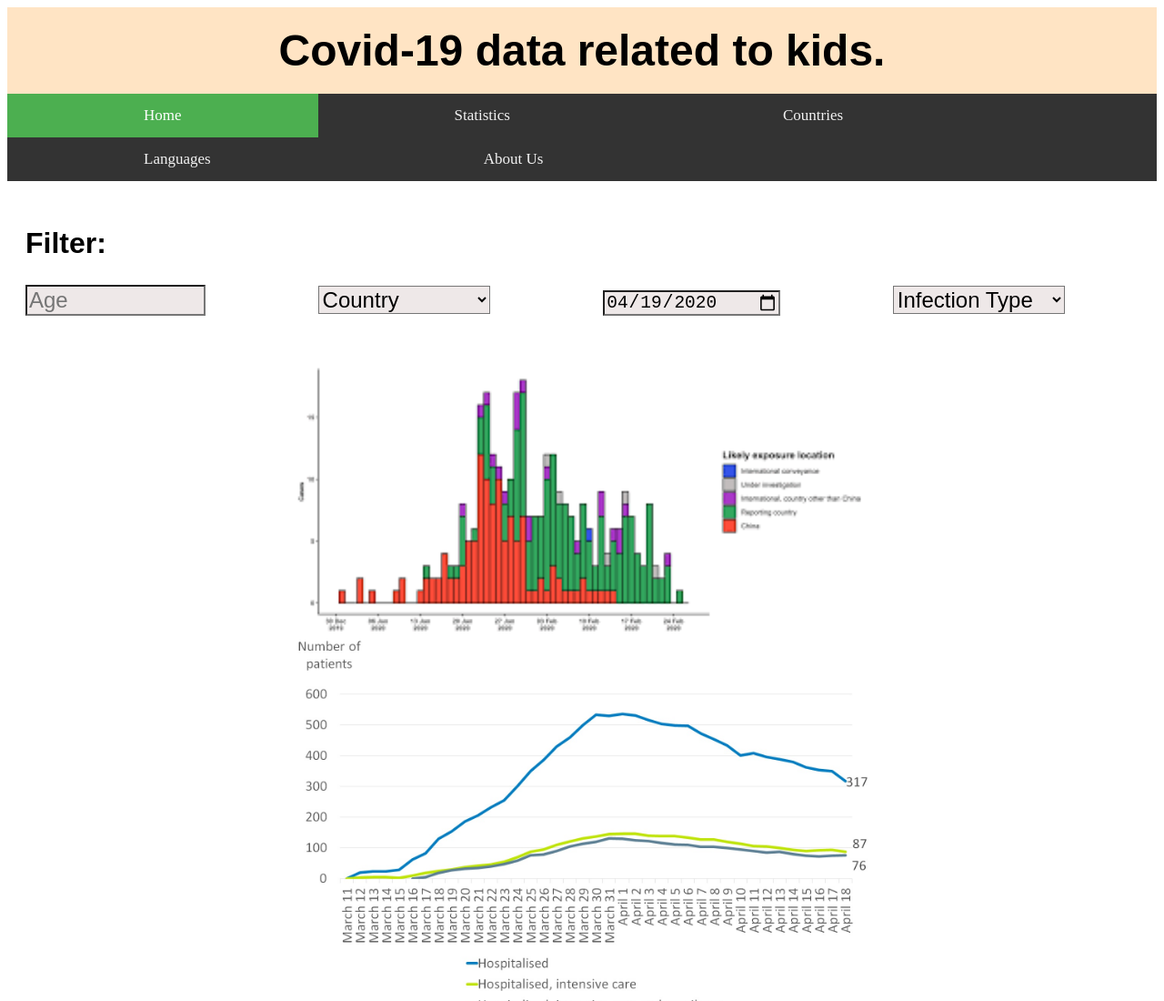
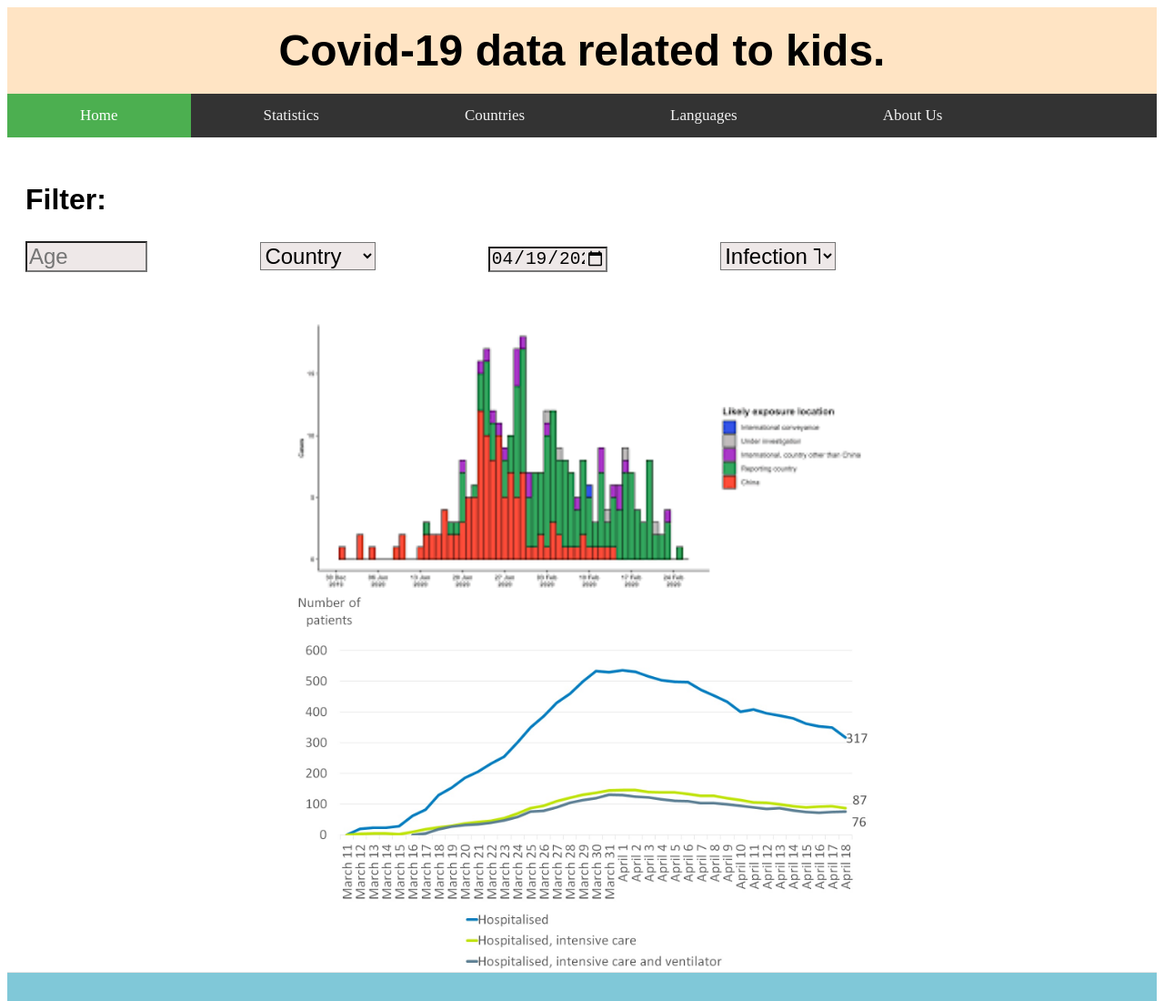
Before and after one commit to fzscodes/Hackathon--Covid19, a plain HTML site: page index.html in a window 1280 px wide. Shown: the top 1100 px of the page at 91% size. Drawn offline with Linux system fonts and the light colour scheme.

Commit message:
modified Hackathon Covid-19

```diff
--- a/index.css
+++ b/index.css
@@ -15,7 +15,7 @@ h1{
     float: left;
     color: #f2f2f2;
     text-align: center;
-    padding: 14px 150px;
+    padding: 14px 80px;
     text-decoration: none;
     font-size: 17px;
   }
@@ -30,7 +30,7 @@ h1{
   .filter-elements,input,select{
        margin-right :100px;
        font-size: 150%;
-       width: 15%;
+       width: 10%;
        margin-left: 20px;
        margin-bottom: 50px;
        background-color: rgb(238, 232, 232);
```
